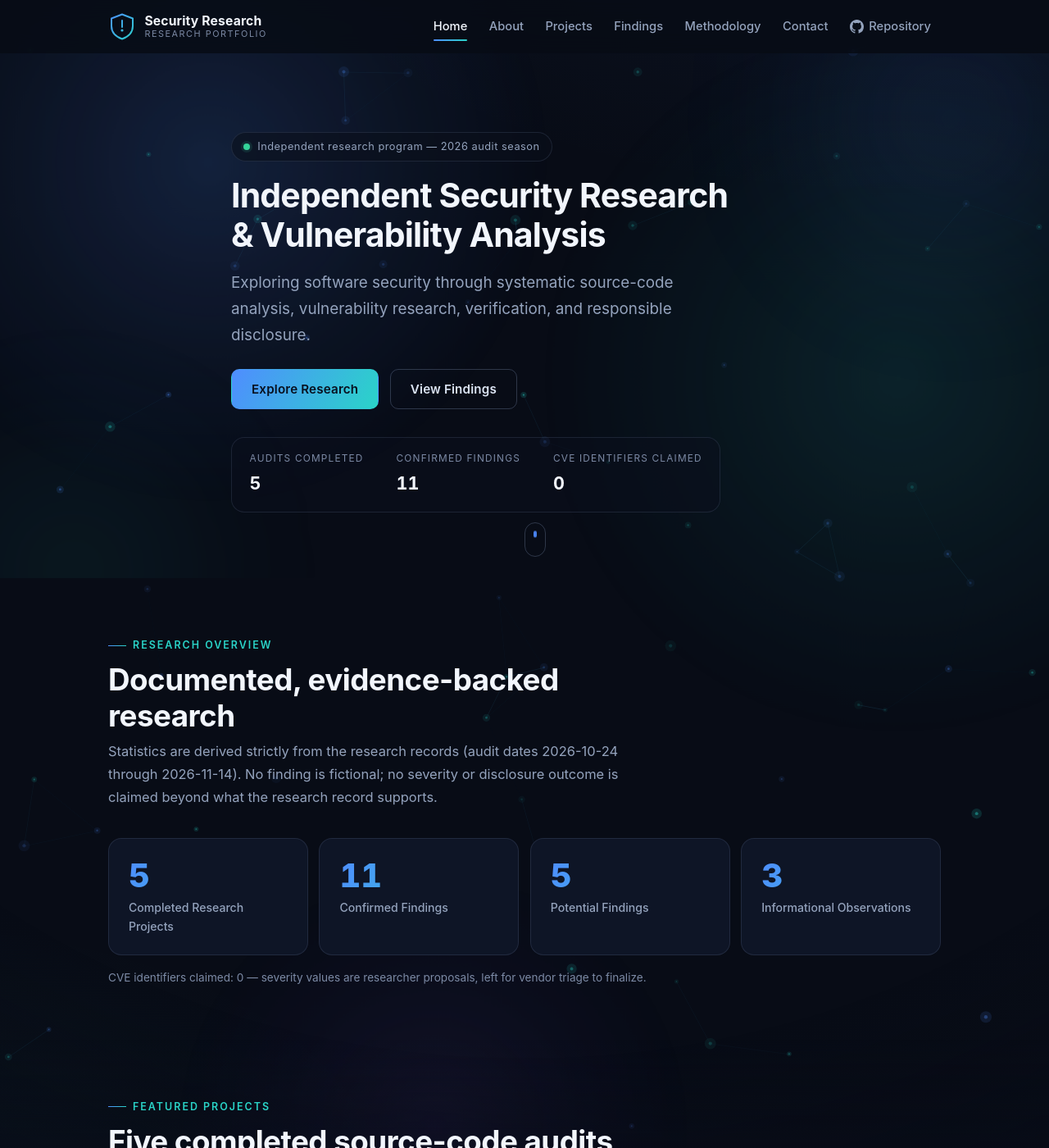
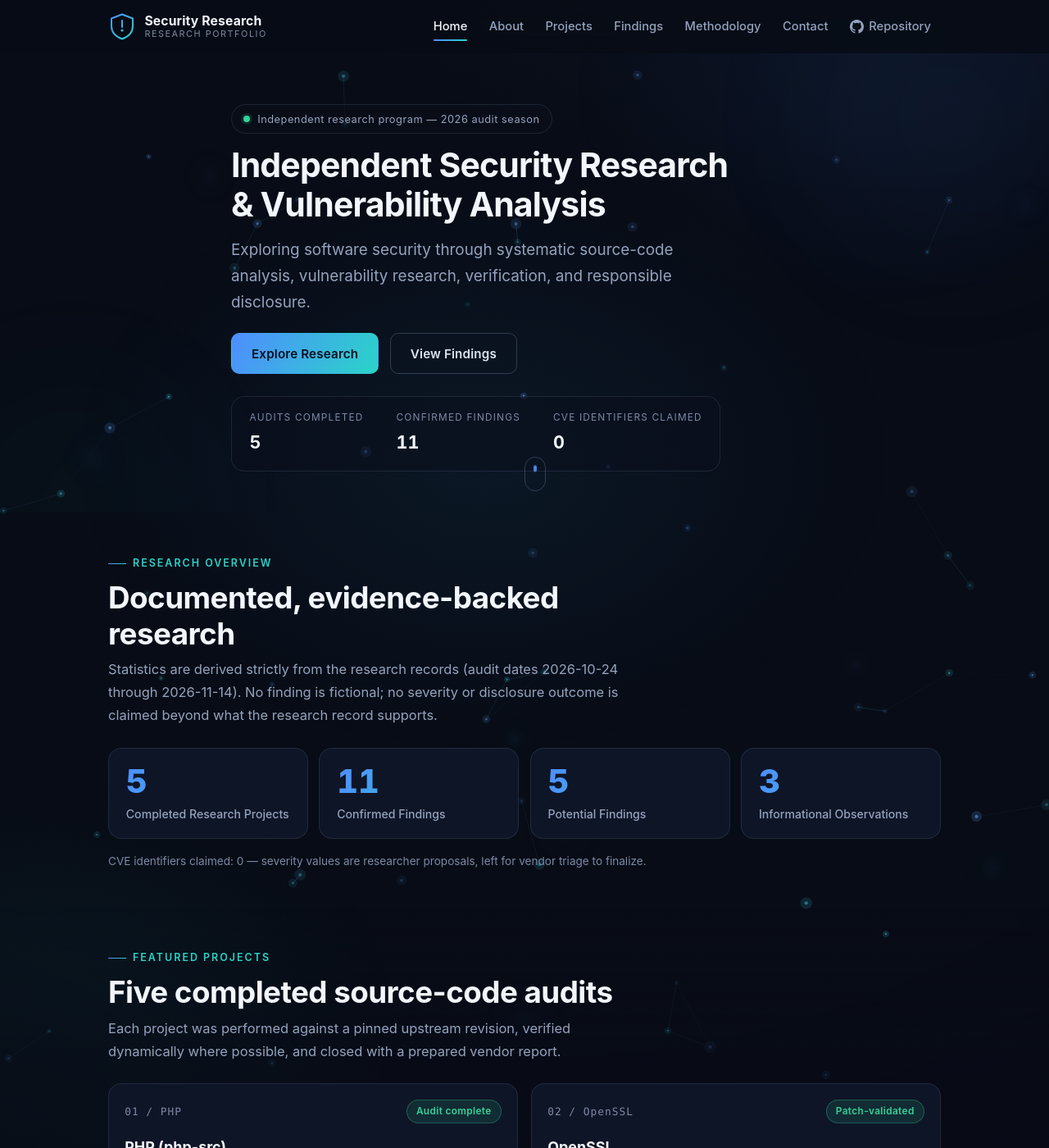
Before and after one commit to Sahan-Chathumina-25/Security-Researches, a Jekyll site: the page built from _pages/index.html, in a window 1280 px wide and 1400 px high. Shown: the whole window at 82% size. Built offline with Jekyll 4.4.1, drawn with Linux system fonts in a browser that asks for light colours.

Commit message:
Rework background to constellation network with bokeh, remove aurora patches, tighten spacing

```diff
--- a/_includes/site-bg.html
+++ b/_includes/site-bg.html
@@ -1,9 +1,5 @@
 <div class="site-bg" aria-hidden="true">
-  <div class="bg-layer bg-aurora">
-    <span class="aurora aurora--one"></span>
-    <span class="aurora aurora--two"></span>
-    <span class="aurora aurora--three"></span>
-  </div>
+  <div class="bg-layer bg-ambient"></div>
   <canvas class="bg-layer bg-particles" id="bg-particles"></canvas>
   <div class="bg-layer bg-vignette"></div>
 </div>
--- a/assets/css/style.scss
+++ b/assets/css/style.scss
@@ -49,7 +49,7 @@
   --radius: 10px;
   --radius-lg: 16px;
   --container: 1080px;
-  --section-pad: clamp(2.5rem, 6vw, 4rem);
+  --section-pad: clamp(1.75rem, 4vw, 2.75rem);
 
   /* Motion */
   --ease-out: cubic-bezier(0.22, 1, 0.36, 1);
@@ -399,8 +399,8 @@ svg {
   display: flex;
   flex-direction: column;
   justify-content: center;
-  min-height: min(80vh, 640px);
-  padding: clamp(3rem, 6vw, 4.5rem) 0 3.5rem;
+  min-height: min(70vh, 560px);
+  padding: clamp(2.5rem, 5vw, 3.5rem) 0 2.75rem;
   overflow: hidden;
   isolation: isolate;
 }
@@ -415,7 +415,7 @@ svg {
   position: absolute;
   border-radius: 50%;
   filter: blur(90px);
-  opacity: 0.55;
+  opacity: 0.4;
 }
 
 .hero-glow--one {
@@ -423,7 +423,7 @@ svg {
   right: -120px;
   width: 480px;
   height: 480px;
-  background: radial-gradient(circle, rgba(79, 141, 255, 0.28), transparent 70%);
+  background: radial-gradient(circle, rgba(79, 141, 255, 0.18), transparent 70%);
 }
 
 .hero-glow--two {
@@ -431,14 +431,14 @@ svg {
   left: -140px;
   width: 460px;
   height: 460px;
-  background: radial-gradient(circle, rgba(42, 212, 200, 0.18), transparent 70%);
+  background: radial-gradient(circle, rgba(42, 212, 200, 0.12), transparent 70%);
 }
 
 .hero-inner {
   display: flex;
   flex-direction: column;
   align-items: flex-start;
-  gap: 1.15rem;
+  gap: 0.95rem;
   max-width: 780px;
 }
 
@@ -493,7 +493,7 @@ svg {
   display: flex;
   flex-wrap: wrap;
   gap: 2.5rem;
-  margin: 1rem 0 0;
+  margin: 0.75rem 0 0;
   padding: 1rem 1.35rem;
   border: 1px solid var(--color-border);
   border-radius: var(--radius-lg);
@@ -570,7 +570,7 @@ svg {
 
 .section-head {
   max-width: 640px;
-  margin-bottom: clamp(1.5rem, 4vw, 2.25rem);
+  margin-bottom: clamp(1.1rem, 3vw, 1.6rem);
 }
 
 .section-head--center {
@@ -616,11 +616,11 @@ svg {
 }
 
 .page-header {
-  padding: clamp(2.25rem, 6vw, 3.25rem) 0 clamp(1.5rem, 3.5vw, 2rem);
+  padding: clamp(1.75rem, 5vw, 2.5rem) 0 clamp(1.1rem, 3vw, 1.5rem);
   border-bottom: 1px solid var(--color-border);
   background:
     radial-gradient(720px 260px at 12% 0%, rgba(79, 141, 255, 0.07), transparent 70%);
-  margin-bottom: clamp(1.5rem, 4vw, 2.25rem);
+  margin-bottom: clamp(1.1rem, 3vw, 1.6rem);
 }
 
 .breadcrumb-list {
@@ -659,7 +659,7 @@ svg {
   position: relative;
   display: flex;
   flex-direction: column;
-  padding: 1.4rem;
+  padding: 1.2rem;
   background: var(--color-surface);
   border: 1px solid var(--color-border);
   border-radius: var(--radius-lg);
@@ -714,7 +714,7 @@ svg {
 
 .card-foot {
   margin-top: auto;
-  padding-top: 1rem;
+  padding-top: 0.8rem;
 }
 
 .card-link {
@@ -810,7 +810,7 @@ svg {
 }
 
 .stat-card {
-  padding: 1.4rem 1.5rem;
+  padding: 1.15rem 1.3rem;
   background: var(--color-surface);
   border: 1px solid var(--color-border);
   border-radius: var(--radius-lg);
@@ -878,9 +878,9 @@ svg {
 .project-facts {
   display: flex;
   flex-wrap: wrap;
-  gap: 0.4rem 1.1rem;
-  margin: 0 0 1rem;
-  padding: 0.65rem 0.9rem;
+  gap: 0.35rem 1rem;
+  margin: 0 0 0.8rem;
+  padding: 0.55rem 0.75rem;
   list-style: none;
   background: rgba(8, 12, 24, 0.45);
   border: 1px solid var(--color-border);
@@ -947,7 +947,7 @@ svg {
 }
 
 .timeline-body {
-  padding: 0.9rem 1.1rem;
+  padding: 0.75rem 0.95rem;
   background: var(--color-surface);
   border: 1px solid var(--color-border);
   border-radius: var(--radius);
@@ -987,7 +987,7 @@ svg {
 
 .timeline--preview .timeline-step {
   display: block;
-  padding: 1.15rem 1.25rem;
+  padding: 0.95rem 1.05rem;
   background: var(--color-surface);
   border: 1px solid var(--color-border);
   border-radius: var(--radius-lg);
@@ -1049,8 +1049,8 @@ svg {
 }
 
 .prose h2 {
-  margin: 2.1rem 0 0.8rem;
-  padding-top: 0.35rem;
+  margin: 1.7rem 0 0.7rem;
+  padding-top: 0.3rem;
   font-size: 1.42rem;
   font-weight: 700;
   letter-spacing: -0.01em;
@@ -1082,8 +1082,8 @@ svg {
 }
 
 .prose p {
-  margin: 0 0 1.05rem;
-  line-height: 1.75;
+  margin: 0 0 0.9rem;
+  line-height: 1.7;
 }
 
 .prose a {
@@ -1169,7 +1169,7 @@ svg {
 .prose table,
 .data-table {
   width: 100%;
-  margin: 1.4rem 0;
+  margin: 1.1rem 0;
   border-collapse: collapse;
   font-size: 0.92rem;
   display: block;
@@ -1221,7 +1221,7 @@ svg {
 
 /* ---------- 13. CTA band ---------- */
 .cta-band {
-  padding: 1.5rem 1.75rem;
+  padding: 1.25rem 1.5rem;
   background:
     radial-gradient(560px 200px at 90% 0%, rgba(42, 212, 200, 0.1), transparent 70%),
     radial-gradient(560px 220px at 5% 100%, rgba(79, 141, 255, 0.12), transparent 70%),
@@ -1253,8 +1253,8 @@ svg {
 
 /* ---------- 14. Footer ---------- */
 .site-footer {
-  margin-top: clamp(1.75rem, 4vw, 2.75rem);
-  padding: clamp(2rem, 5vw, 2.75rem) 0 1.75rem;
+  margin-top: clamp(1.25rem, 3vw, 2rem);
+  padding: clamp(1.75rem, 4vw, 2.25rem) 0 1.5rem;
   border-top: 1px solid var(--color-border);
   background: linear-gradient(180deg, transparent, rgba(6, 10, 18, 0.7));
 }
@@ -1475,7 +1475,7 @@ svg {
 }
 
 /* ---------- 18. Animated site background ---------- */
-/* Fixed atmosphere behind all content: aurora → particles → grid → vignette. */
+/* Fixed atmosphere behind all content: ambient glow → particles → vignette. */
 .site-bg {
   position: fixed;
   inset: 0;
@@ -1489,108 +1489,24 @@ svg {
   inset: 0;
 }
 
-/* Layer A — animated aurora.
-   Pre-softened radial gradients (no CSS blur filter) for reliable,
-   GPU-cheap rendering everywhere. */
-.aurora {
-  position: absolute;
-  display: block;
-  width: 64vmax;
-  height: 64vmax;
-  border-radius: 50%;
-  opacity: 0.65;
-  will-change: transform;
-}
-
-.aurora--one {
-  top: -16vmax;
-  left: -10vmax;
-  background: radial-gradient(
-    circle,
-    rgba(79, 141, 255, 0.26) 0%,
-    rgba(79, 141, 255, 0.1) 36%,
-    transparent 66%
-  );
-  animation: aurora-drift-a 36s ease-in-out infinite alternate;
-}
-
-.aurora--two {
-  right: -14vmax;
-  top: 6vmax;
-  background: radial-gradient(
-    circle,
-    rgba(42, 212, 200, 0.18) 0%,
-    rgba(42, 212, 200, 0.07) 36%,
-    transparent 66%
-  );
-  animation: aurora-drift-b 46s ease-in-out infinite alternate;
-}
-
-.aurora--three {
-  bottom: -20vmax;
-  left: 18vmax;
-  width: 54vmax;
-  height: 54vmax;
-  background: radial-gradient(
-    circle,
-    rgba(139, 92, 246, 0.14) 0%,
-    rgba(139, 92, 246, 0.05) 36%,
-    transparent 66%
-  );
-  animation: aurora-drift-c 56s ease-in-out infinite alternate;
-}
-
-@keyframes aurora-drift-a {
-  from {
-    transform: translate3d(-6vmax, -3vmax, 0) scale(1);
-  }
-  to {
-    transform: translate3d(22vmax, 12vmax, 0) scale(1.18);
-  }
-}
-
-@keyframes aurora-drift-b {
-  from {
-    transform: translate3d(6vmax, -6vmax, 0) scale(1.08);
-  }
-  to {
-    transform: translate3d(-18vmax, 14vmax, 0) scale(0.92);
-  }
-}
-
-@keyframes aurora-drift-c {
-  from {
-    transform: translate3d(-8vmax, 6vmax, 0) scale(0.92);
-  }
-  to {
-    transform: translate3d(16vmax, -16vmax, 0) scale(1.14);
-  }
-}
-
-/* Layer B — particles (canvas, drawn by main.js) */
+/* Soft ambient lighting (static, blends into the particle network) */
+.bg-ambient {
+  background:
+    radial-gradient(56vw 40vw at 46% 40%, rgba(45, 140, 195, 0.09), transparent 70%),
+    radial-gradient(40vw 30vw at 82% 8%, rgba(79, 141, 255, 0.05), transparent 70%),
+    radial-gradient(44vw 32vw at 8% 88%, rgba(42, 212, 200, 0.04), transparent 70%);
+}
+
+/* Particles (canvas, drawn by main.js) */
 .bg-particles {
   display: block;
   width: 100%;
   height: 100%;
 }
 
-/* Readability vignette over the atmosphere — kept light so aurora stays visible */
+/* Readability vignette over the atmosphere */
 .bg-vignette {
-  background: radial-gradient(130% 100% at 50% 30%, transparent 62%, rgba(8, 12, 24, 0.42) 100%);
-}
-
-/* Lower GPU cost on small/low-power devices */
-@media (max-width: 640px) {
-  .aurora {
-    opacity: 0.78;
-  }
-}
-
-/* ---------- 19. Reduced motion (background layers) ---------- */
-@media (prefers-reduced-motion: reduce) {
-  .aurora {
-    animation: none;
-  }
+  background: radial-gradient(130% 100% at 50% 30%, transparent 62%, rgba(5, 9, 16, 0.45) 100%);
 }
 
 @media (min-width: 1600px) {
--- a/assets/js/main.js
+++ b/assets/js/main.js
@@ -162,7 +162,7 @@
     });
   }
 
-  /* ---------- Background particle network (Layer B) ---------- */
+  /* ---------- Background particle network ---------- */
   var canvas = doc.getElementById('bg-particles');
   var particlesEnabled =
     canvas &&
@@ -172,21 +172,36 @@
   if (particlesEnabled) {
     var ctx = canvas.getContext('2d');
     var particles = [];
+    var bokeh = [];
     var running = false;
     var rafId = null;
     var dpr = 1;
-    var BLUE = '79, 141, 255';
-    var CYAN = '42, 212, 200';
+    var BLUE = '99, 168, 255';
+    var CYAN = '64, 205, 230';
+    var sprites = null;
+
+    var makeSprite = function (color) {
+      var s = doc.createElement('canvas');
+      s.width = s.height = 128;
+      var sc = s.getContext('2d');
+      var g = sc.createRadialGradient(64, 64, 0, 64, 64, 64);
+      g.addColorStop(0, 'rgba(' + color + ',0.5)');
+      g.addColorStop(0.35, 'rgba(' + color + ',0.16)');
+      g.addColorStop(1, 'rgba(' + color + ',0)');
+      sc.fillStyle = g;
+      sc.fillRect(0, 0, 128, 128);
+      return s;
+    };
 
     var density = function () {
-      /* Responsive density: fewer particles on small/low-power screens. */
-      var base = window.innerWidth < 640 ? 36 : 72;
-      if (window.innerWidth < 380) base = 26;
+      /* Responsive density: fewer nodes on small/low-power screens. */
+      var base = window.innerWidth < 640 ? 30 : 62;
+      if (window.innerWidth < 380) base = 22;
       return base;
     };
 
     var spawn = function (initial) {
-      var speed = 9 + Math.random() * 21;
+      var speed = 8 + Math.random() * 16;
       var angle = -Math.PI / 2 + (Math.random() - 0.5) * 0.9;
       return {
         x: Math.random() * canvas.width,
@@ -195,8 +210,21 @@
         vx: Math.cos(angle) * speed * 0.4,
         vy: Math.sin(angle) * speed,
         phase: Math.random() * Math.PI * 2,
-        alpha: 0.2 + Math.random() * 0.28,
-        tint: Math.random() > 0.4 ? BLUE : CYAN
+        alpha: 0.3 + Math.random() * 0.35,
+        tint: Math.random() > 0.35 ? CYAN : BLUE
+      };
+    };
+
+    var spawnBokeh = function (initial) {
+      return {
+        x: Math.random() * canvas.width,
+        y: initial ? Math.random() * canvas.height : canvas.height + 140,
+        r: (26 + Math.random() * 70) * dpr,
+        vx: (Math.random() - 0.5) * 4 * dpr,
+        vy: -(2 + Math.random() * 5) * dpr,
+        alpha: 0.04 + Math.random() * 0.05,
+        sprite: Math.floor(Math.random() * sprites.length),
+        phase: Math.random() * Math.PI * 2
       };
     };
 
@@ -209,6 +237,11 @@
       for (var i = 0; i < count; i++) {
         particles.push(spawn(true));
       }
+      bokeh.length = 0;
+      var bokehCount = window.innerWidth < 640 ? 5 : 9;
+      for (var b = 0; b < bokehCount; b++) {
+        bokeh.push(spawnBokeh(true));
+      }
     };
 
     var draw = function (dt) {
@@ -216,21 +249,38 @@
       var h = canvas.height;
       ctx.clearRect(0, 0, w, h);
 
-      /* connections between nearby particles (plexus lines) */
-      var i, j, p, q, dx, dy, dist2;
-      var linkDist = 118 * dpr;
+      /* soft bokeh orbs (behind everything) */
+      var b, s;
+      for (var i = 0; i < bokeh.length; i++) {
+        b = bokeh[i];
+        b.phase += dt * 0.4;
+        b.x += (b.vx + Math.sin(b.phase) * 2 * dpr) * dt;
+        b.y += b.vy * dt;
+        if (b.y < -b.r * 2 || b.x < -b.r * 2 || b.x > w + b.r * 2) {
+          bokeh[i] = spawnBokeh(false);
+          continue;
+        }
+        s = sprites[b.sprite];
+        ctx.globalAlpha = b.alpha;
+        ctx.drawImage(s, b.x - b.r, b.y - b.r, b.r * 2, b.r * 2);
+      }
+      ctx.globalAlpha = 1;
+
+      /* constellation lines between nearby nodes */
+      var p, q, dx, dy, dist2;
+      var linkDist = 120 * dpr;
       var linkDist2 = linkDist * linkDist;
-      ctx.lineWidth = Math.max(1, dpr * 0.7);
+      ctx.lineWidth = Math.max(1, dpr * 0.6);
       for (i = 0; i < particles.length; i++) {
-        for (j = i + 1; j < particles.length; j++) {
+        for (var j = i + 1; j < particles.length; j++) {
           p = particles[i];
           q = particles[j];
           dx = p.x - q.x;
           dy = p.y - q.y;
           dist2 = dx * dx + dy * dy;
           if (dist2 < linkDist2) {
-            var la = (1 - Math.sqrt(dist2) / linkDist) * 0.16;
-            ctx.strokeStyle = 'rgba(72, 178, 226,' + la.toFixed(3) + ')';
+            var la = (1 - Math.sqrt(dist2) / linkDist) * 0.22;
+            ctx.strokeStyle = 'rgba(74, 176, 222,' + la.toFixed(3) + ')';
             ctx.beginPath();
             ctx.moveTo(p.x, p.y);
             ctx.lineTo(q.x, q.y);
@@ -239,6 +289,7 @@
         }
       }
 
+      /* glowing nodes */
       for (i = 0; i < particles.length; i++) {
         p = particles[i];
         p.phase += dt * 0.9;
@@ -252,10 +303,10 @@
         var a = p.alpha * twinkle * dpr;
         /* soft halo */
         ctx.beginPath();
-        ctx.fillStyle = 'rgba(' + p.tint + ',' + (a * 0.35).toFixed(3) + ')';
-        ctx.arc(p.x, p.y, p.r * 3.2 * dpr, 0, Math.PI * 2);
+        ctx.fillStyle = 'rgba(' + p.tint + ',' + (a * 0.3).toFixed(3) + ')';
+        ctx.arc(p.x, p.y, p.r * 3.4 * dpr, 0, Math.PI * 2);
         ctx.fill();
-        /* core */
+        /* bright core */
         ctx.beginPath();
         ctx.fillStyle = 'rgba(' + p.tint + ',' + a.toFixed(3) + ')';
         ctx.arc(p.x, p.y, p.r * dpr, 0, Math.PI * 2);
@@ -293,6 +344,7 @@
     var last = null;
     var resizeTimer = null;
 
+    sprites = [makeSprite(BLUE), makeSprite(CYAN), makeSprite('120, 150, 190')];
     resize();
     start();
 
```
